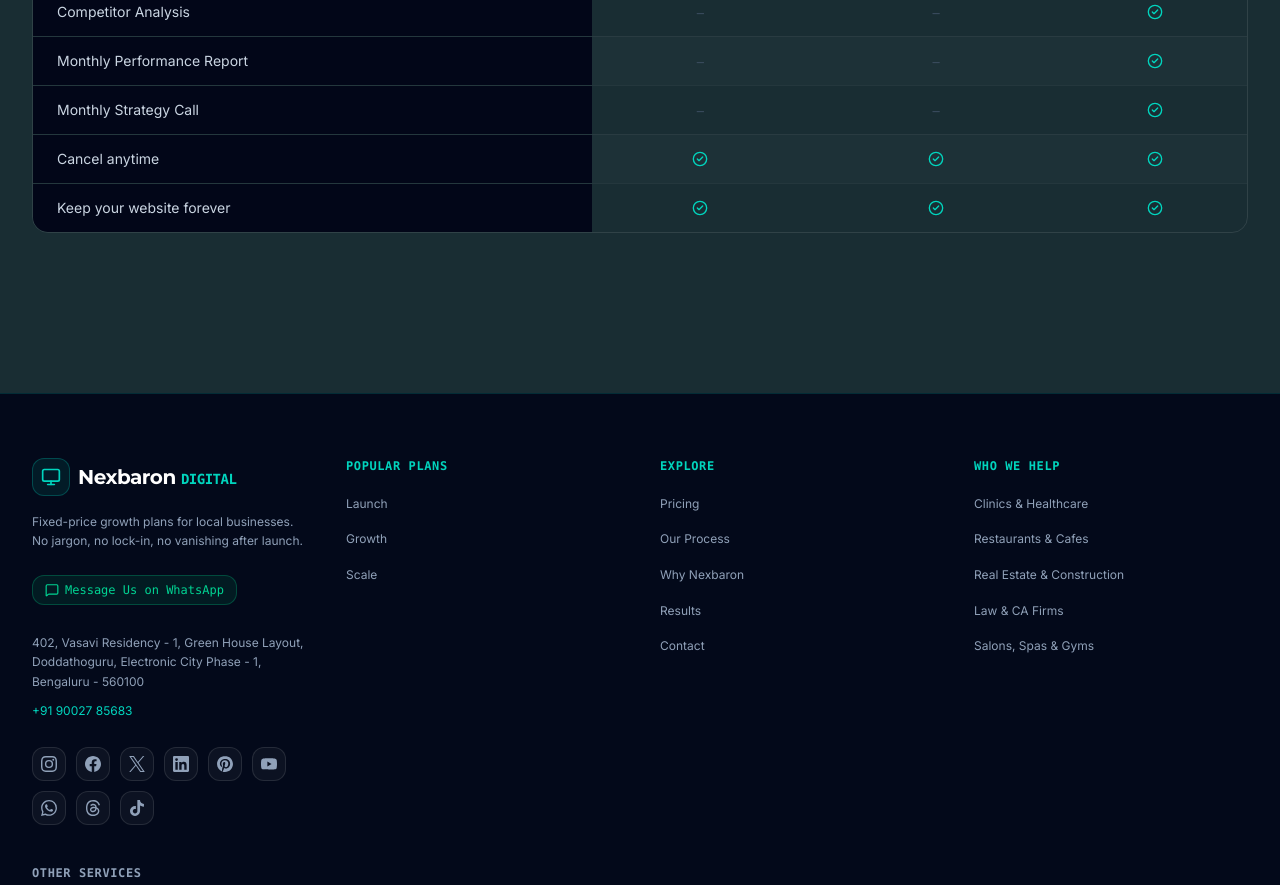
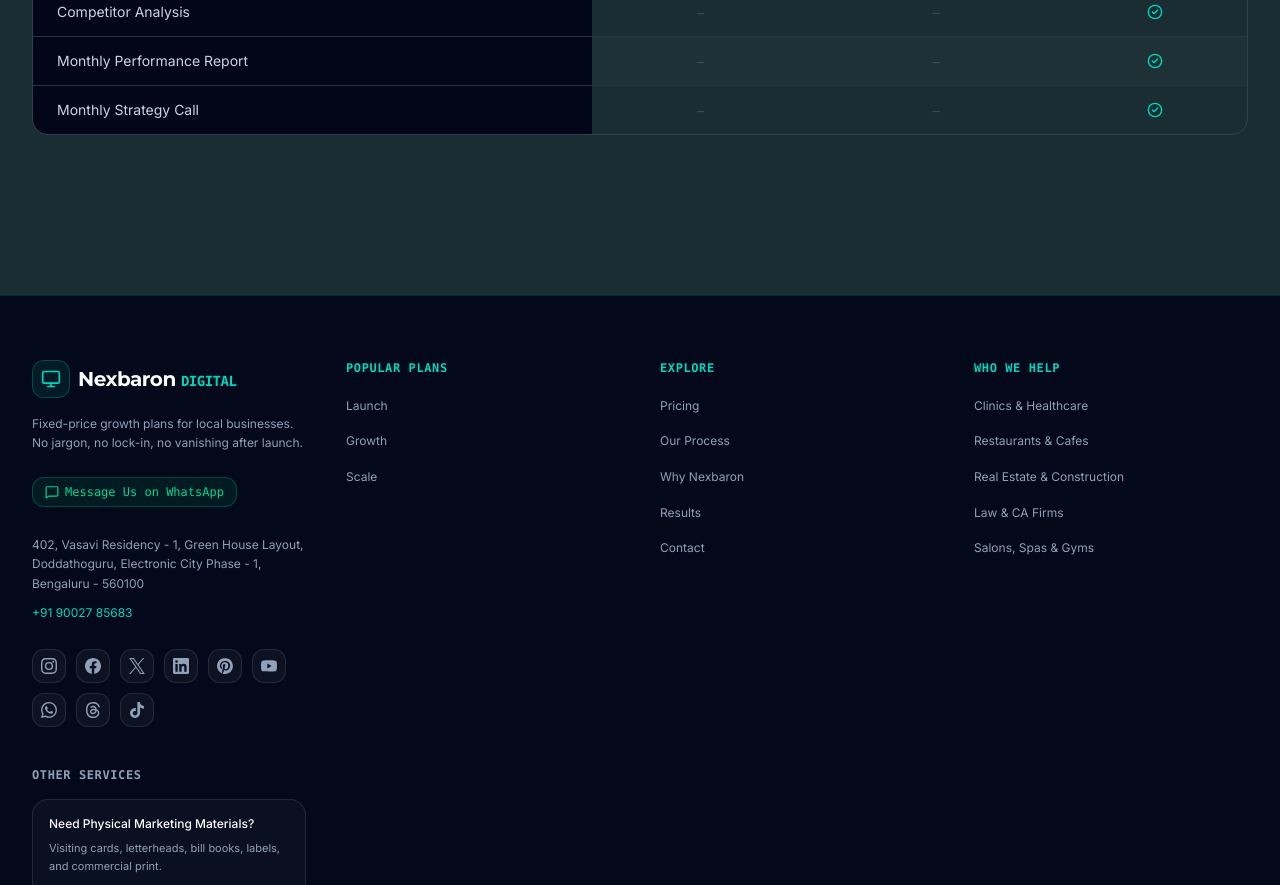
Before and after one commit to nishant-k1/nexbaron-web, a Next.js app: page /digital/pricing in a window 1280 px wide. Shown: the part 3040-3925 px from the top of the page. Built offline with nearby package versions, Linux system fonts and the light colour scheme; no server answers.

Commit message:
Clean up comparison table: remove Cancel anytime and Keep your website rows

```diff
--- a/app/digital/pricing/page.tsx
+++ b/app/digital/pricing/page.tsx
@@ -42,8 +42,6 @@ const comparisonRows = [
   { feature: "Competitor Analysis", launch: false, growth: false, scale: true },
   { feature: "Monthly Performance Report", launch: false, growth: false, scale: true },
   { feature: "Monthly Strategy Call", launch: false, growth: false, scale: true },
-  { feature: "Cancel anytime", launch: true, growth: true, scale: true },
-  { feature: "Keep your website forever", launch: true, growth: true, scale: true },
 ];
 
 function LaunchTimelineSection() {
```
